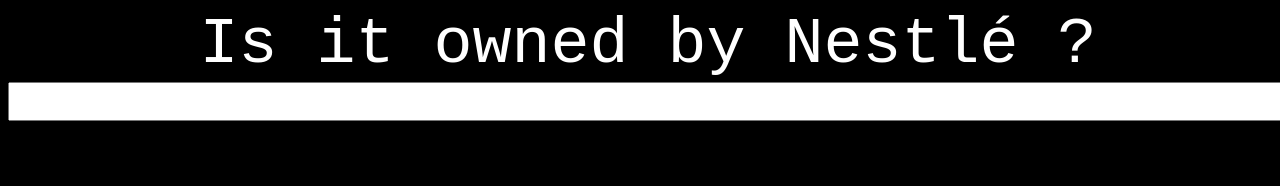
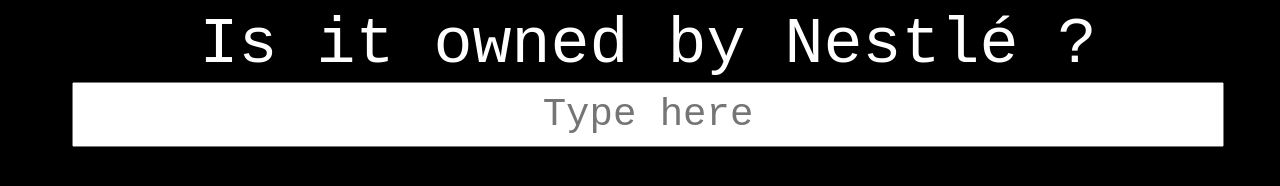
Before and after one commit to Janou94/Janou94.github.io, a plain HTML site: page index.html in a window 1280 px wide. Shown: the top 186 px of the page. Drawn offline with Linux system fonts and the light colour scheme; no server answers.

Commit message:
FEAT : placeholder + alphabetical order + small UI adjusment

```diff
--- a/index.html
+++ b/index.html
@@ -2,7 +2,7 @@
 
 <div class="white">
   <span>Is it owned by Nestlé ?</span>
-  <input type='text' oninput="checkNestle(this.value)">
+  <input type='text' oninput="checkNestle(this.value)" placeholder="Type here">
   <ul id='list'>
   </ul>
 </div>
--- a/js.js
+++ b/js.js
@@ -59,6 +59,7 @@ for (word of test) {
     result = result.replace(/[\[\]&]+/g, '');
 
     results.push(unEscape(result))
+    results.sort();
 }
 
 for (word of results) {
--- a/style.css
+++ b/style.css
@@ -20,18 +20,19 @@ html {
     width:100%
   }
   input {
-    width:100%;
-    height:3rem;
+    width:90%;
+    height:5rem;
     text-align:center;
     font-family: monospace;;
-    font-size:2rem;
+    font-size:3rem;
+    margin-bottom:5rem;
   }
   ul {
-    font-size:2rem;
+    font-size:3rem;
     height: 200rem;
     padding: 0px;
     margin: 0px;
-    width:100%;
+    width:90%;
     text-align: left;
     overflow: hidden;
     overflow-y: scroll;
```
